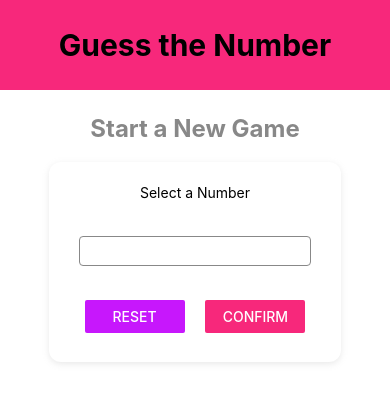
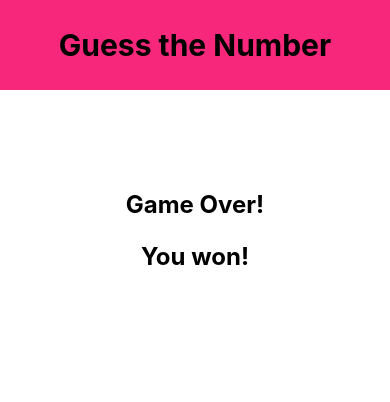
Before and after one commit to ghigbie/NumberGuessingGame, a React Native app: screen / in a window 390 px wide. Shown: the top 402 px of the page. Built offline with nearby package versions, Linux system fonts and the light colour scheme.

Commit message:
Edit styles

```diff
--- a/App.js
+++ b/App.js
@@ -6,12 +6,13 @@
  * @flow strict-local
  */
 
-import React, {useState, useEffect} from 'react';
+import React, {useState} from 'react';
 import {SafeAreaView, StyleSheet, View} from 'react-native';
 
 import Header from './components/Header';
 import StartGameScreen from './screens/StartGameScreen';
 import GameScreen from './screens/GameScreen';
+import GameOverScreen from './screens/GameOverScreen';
 
 const App: () => React$Node = () => {
   const [userNumber, setUserNumber] = useState();
@@ -25,7 +26,7 @@ const App: () => React$Node = () => {
         {userNumber ? (
           <GameScreen userChoice={userNumber} />
         ) : (
-          <StartGameScreen onStartGame={startGameHandler} />
+          <GameOverScreen onStartGame={startGameHandler} />
         )}
       </View>
     </SafeAreaView>
--- a/screens/GameOverScreen.js
+++ b/screens/GameOverScreen.js
@@ -1,10 +1,12 @@
-import React from 'react';
+import React, {useState} from 'react';
 import {View, Text, StyleSheet} from 'react-native';
 
 const GameOverScreen = () => {
+  const [win, setWin] = useState(true);
   return (
     <View style={styles.container}>
-      <Text style={styles.text}>Game Over</Text>
+      <Text style={styles.text}>Game Over!</Text>
+      <Text style={styles.text}>{win ? 'You won!' : 'You lost'}</Text>
     </View>
   );
 };
@@ -14,9 +16,14 @@ const styles = StyleSheet.create({
     flex: 1,
     justifyContent: 'center',
     alignItems: 'center',
+    margin: 36,
+    marginVertical: 86,
   },
   text: {
     fontSize: 24,
+    height: 24,
+    fontWeight: '700',
+    marginVertical: 14,
   },
 });
 
```
